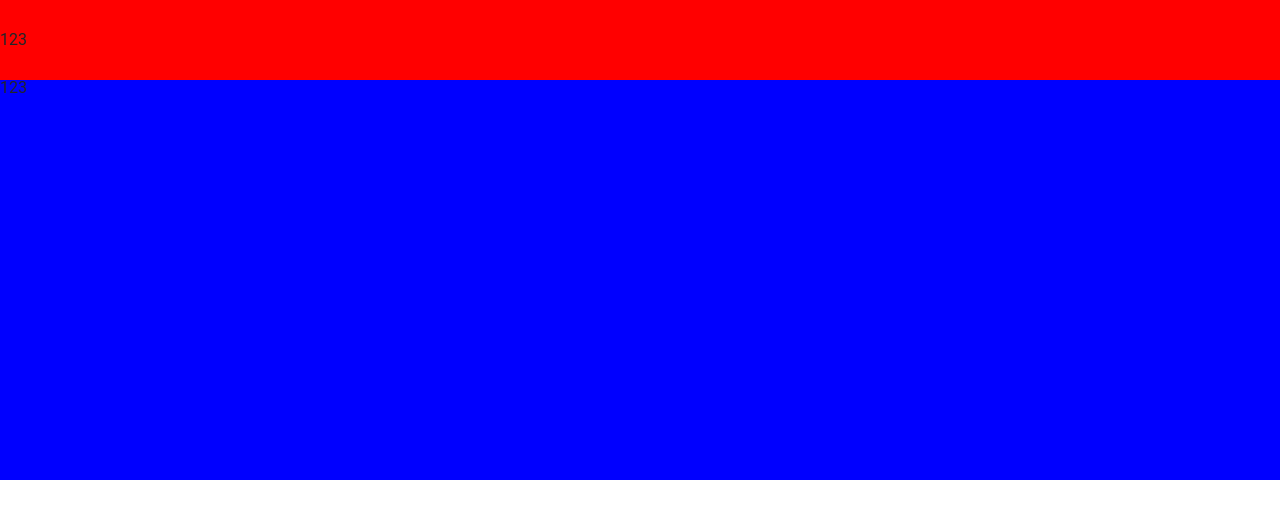
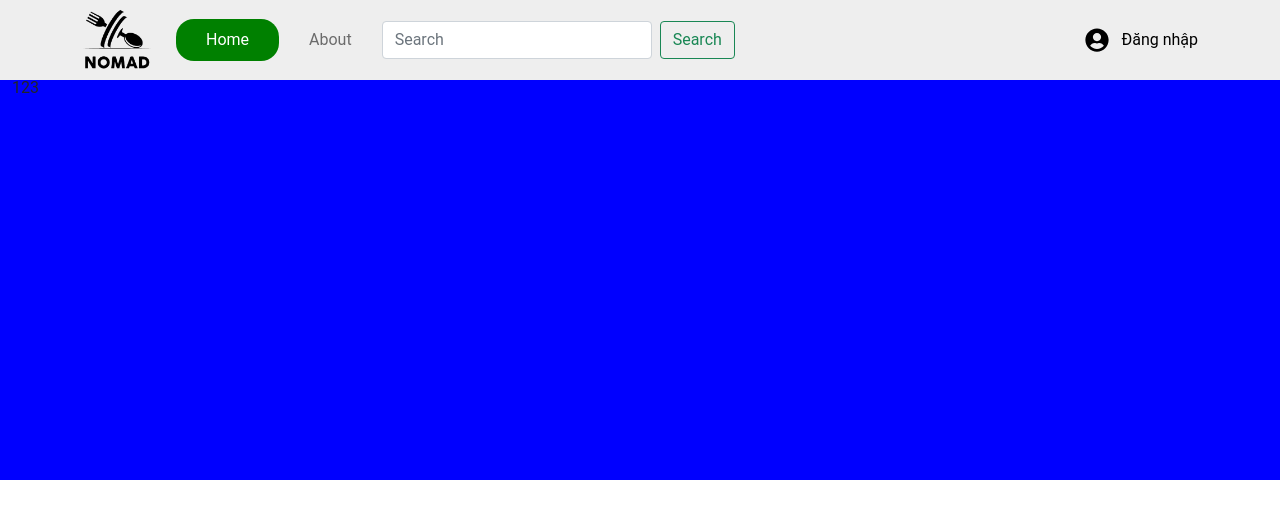
Before and after one commit to ntantai21810/NomadWebsite, a React (Create React App) app in the folder fe/: page / in a window 1280 px wide. Shown: the top 518 px of the page. Built offline with nearby package versions, Linux system fonts and the light colour scheme.

Commit message:
Add navbar

```diff
--- a/fe/src/components/Carousel/Carousel.js
+++ b/fe/src/components/Carousel/Carousel.js
@@ -3,7 +3,7 @@ import "./Carousel.css";
 
 class Carousel extends React.Component {
   render() {
-    return <div className="carousel">123</div>;
+    return <div className="carousel container-fluid">123</div>;
   }
 }
 
--- /dev/null
+++ b/fe/src/components/CustomLink/CustomLink.js
@@ -0,0 +1,23 @@
+import React from "react";
+import { Route, Link } from "react-router-dom";
+
+let CustomLink = ({ to, label, exact }) => {
+  return (
+    <Route
+      path={to}
+      exact={exact}
+      children={({ match }) => {
+        let liClass = match ? "nav-item active" : "nav-item";
+        return (
+          <li className={liClass}>
+            <Link to={to} className="nav-link" aria-current="page">
+              {label}
+            </Link>
+          </li>
+        );
+      }}
+    />
+  );
+};
+
+export default CustomLink;
--- a/fe/src/components/Login/Login.css
+++ b/fe/src/components/Login/Login.css
@@ -12,7 +12,7 @@
 
 #login {
   width: 450px;
-  height: 500px;
+  max-height: 550px;
   border-radius: 6px;
   overflow: hidden;
   text-align: center;
--- a/fe/src/components/Login/Login.js
+++ b/fe/src/components/Login/Login.js
@@ -4,27 +4,59 @@ import logo from "../../assets/image/logo-2.png";
 import { Link } from "react-router-dom";
 
 class Login extends React.Component {
+  constructor(props) {
+    super(props);
+    this.state = {
+      email: "",
+      passowrd: "",
+    };
+  }
+
+  handleChange = (e) => {
+    this.setState({
+      [e.target.name]: e.target.value,
+    });
+  };
+
+  handelSubmit = (e) => {
+    e.preventDefault();
+  };
+
   render() {
     return (
       <div id="login" className="login">
         <Link to="/" className="logo-contain">
           <img className="logo" src={logo} alt="nomad-logo" />
         </Link>
-        <form>
+        <form onSubmit={this.handelSubmit}>
           <div className="form-group">
-            <label htmlFor="email">Email hoặc tên tài khoản :</label>
-            <input type="email" id="email" aria-describedby="emailHelp" />
+            <label htmlFor="email">Email :</label>
+            <input
+              id="email"
+              type="email"
+              value={this.state.email}
+              name="email"
+              onChange={this.handleChange}
+              required
+            />
           </div>
           <div className="form-group">
             <label htmlFor="password">Mật khẩu :</label>
-            <input type="password" id="password" />
+            <input
+              id="password"
+              type="password"
+              value={this.state.passowrd}
+              name="passowrd"
+              onChange={this.handleChange}
+              required
+            />
           </div>
           <div className="form-group">
             <span className="forgot-password">
-              <a href="#">Quên mật khẩu?</a>
+              <Link to="">Quên mật khẩu?</Link>
             </span>
           </div>
-          <button>Đăng nhập</button>
+          <button type="submit">Đăng nhập</button>
         </form>
 
         <span className="seperate">
@@ -33,16 +65,16 @@ class Login extends React.Component {
 
         <ul className="login-type">
           <li className="login-item">
-            <a href="#">
+            <Link to="">
               <i className="fab fa-facebook login-item-icon"></i>
               <span>Đăng nhập với Facebook</span>
-            </a>
+            </Link>
           </li>
         </ul>
 
         <div className="register">
           <span>Chưa có tài khoản?</span>
-          <a href="#">Đăng kí ngay</a>
+          <Link to="">Đăng kí ngay</Link>
         </div>
       </div>
     );
--- a/fe/src/components/Navbar/Navbar.css
+++ b/fe/src/components/Navbar/Navbar.css
@@ -1,4 +1,51 @@
 .navbar {
   height: 80px;
-  background-color: red;
+  background-color: #eee;
 }
+
+.logo {
+  width: 100%;
+  height: 100%;
+  object-fit: cover;
+  object-position: center;
+}
+
+.navbar-brand {
+  width: 70px;
+  transform: translateY(4px);
+  margin-right: 24px;
+}
+
+.nav-item {
+  padding: 5px 22px;
+  transition: all linear 0.25s;
+}
+
+.nav-item.active {
+  background-color: green;
+  border-radius: 18px;
+}
+
+.nav-item.active .nav-link {
+  color: #fff;
+}
+
+.user-avatar {
+  display: inline-block;
+  margin-right: 12px;
+  font-size: 24px;
+}
+
+.user-profile {
+  text-decoration: none;
+  color: black;
+  cursor: pointer;
+}
+
+form .form-control {
+  width: 270px;
+}
+
+.nav-item.active .nav-link:hover {
+  color: #fff;
+}
--- a/fe/src/components/Navbar/Navbar.js
+++ b/fe/src/components/Navbar/Navbar.js
@@ -1,10 +1,65 @@
 import React from "react";
 import "./Navbar.css";
+import Logo from "../../assets/image/logo-2.png";
+import CustomLink from "../../components/CustomLink/CustomLink";
+import { Link } from "react-router-dom";
 
 class Navbar extends React.Component {
   render() {
-    return <div className="navbar">123</div>;
+    return (
+      <nav className="navbar navbar-expand-lg navbar-light">
+        <div className="container">
+          <Link to="/" className="navbar-brand">
+            <img className="logo" src={Logo} alt="Nomad-logo" />
+          </Link>
+          <button
+            className="navbar-toggler"
+            type="button"
+            data-bs-toggle="collapse"
+            data-bs-target="#navbarSupportedContent"
+            aria-controls="navbarSupportedContent"
+            aria-expanded="false"
+            aria-label="Toggle navigation"
+          >
+            <span className="navbar-toggler-icon"></span>
+          </button>
+          <div className="collapse navbar-collapse">
+            <ul className="navbar-nav mb-2 mb-lg-0">
+              <CustomLink to="/" exact={true} label="Home" />
+              <CustomLink to="/about" exact={false} label="About" />
+            </ul>
+
+            <form className="d-flex me-auto">
+              <input
+                className="form-control me-2"
+                type="search"
+                placeholder="Search"
+                aria-label="Search"
+              />
+              <button className="btn btn-outline-success" type="submit">
+                Search
+              </button>
+            </form>
+            <Link
+              to="/login"
+              className="d-flex align-items-center user-profile"
+            >
+              {this.showProfile()}
+            </Link>
+          </div>
+        </div>
+      </nav>
+    );
   }
+
+  showProfile = (user) => {
+    return [
+      <span className="user-avatar mr-3" key="0">
+        <i className="fas fa-user-circle"></i>
+      </span>,
+      <span key="1">Đăng nhập</span>,
+    ];
+  };
 }
 
 export default Navbar;
```
